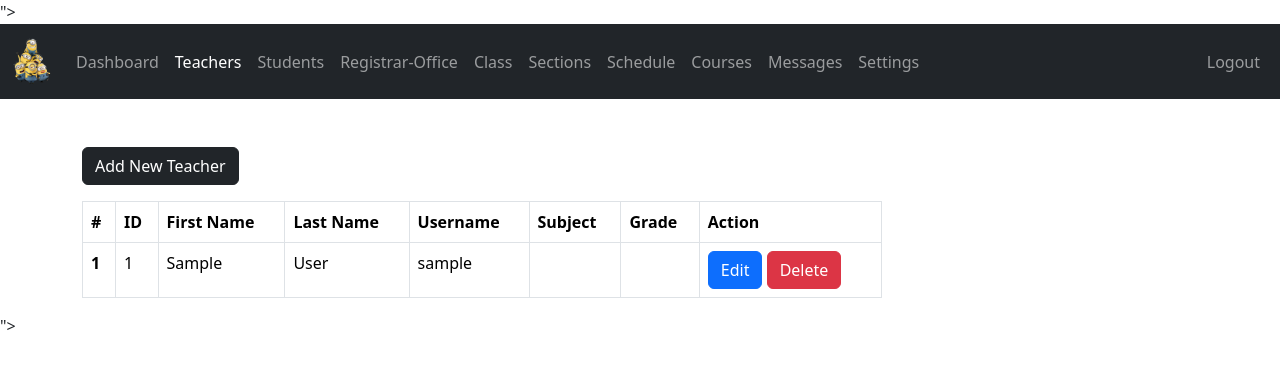
After one commit to Mersy-Dev/school-system, a PHP site: page /admin/teacher.php in a window 1280 px wide. The commit adds this page. Shown: the top 369 px of the page. Run offline with PHP 8.4, Linux system fonts and the light colour scheme; the visitor is signed in with stand-in values (Sample User, id 1); tables that the repository leaves empty or names only in its code hold one stand-in row (values such as "Sample post").

Commit message:
Able to add teacher successfully

```diff
--- /dev/null
+++ b/admin/data/grade.php
@@ -0,0 +1,36 @@
+<?php
+
+// get all subjects
+function getAllGrades($conn)
+{
+    $sql = "SELECT * FROM grades";
+    $stmt = $conn->prepare($sql);
+    $stmt->execute();
+
+    if ($stmt->rowCount() >= 1) {
+        $grades = $stmt->fetchAll();
+        return $grades;
+    } else {
+        return 0;
+    }
+
+
+}
+
+
+// get all grades by  id
+function getGradeById($grade_id, $conn)
+{
+    $sql = "SELECT * FROM grades WHERE grade_id=?";
+    $stmt = $conn->prepare($sql);
+    $stmt->execute([$grade_id]);
+
+    if ($stmt->rowCount() == 1) {
+        $grade = $stmt->fetch();
+        return $grade;
+    } else {
+        return 0;
+    }
+
+
+}
--- /dev/null
+++ b/admin/data/subject.php
@@ -0,0 +1,33 @@
+<?php
+// get all subjects
+function getAllSubjects($conn)
+{
+    $sql = "SELECT * FROM subjects";
+    $stmt = $conn->prepare($sql);
+    $stmt->execute();
+
+    if ($stmt->rowCount() >= 1) {
+        $subjects = $stmt->fetchAll();
+        return $subjects;
+    } else {
+        return 0;
+    }
+
+
+}
+//get subject by id
+function getSubjectById($subject_id, $conn)
+{
+    $sql = "SELECT * FROM subjects WHERE subject_id=?";
+    $stmt = $conn->prepare($sql);
+    $stmt->execute([$subject_id]);
+
+    if ($stmt->rowCount() == 1) {
+        $subject = $stmt->fetch();
+        return $subject;
+    } else {
+        return 0;
+    }
+
+
+}
--- /dev/null
+++ b/admin/data/teacher.php
@@ -0,0 +1,34 @@
+<?php
+
+function getAllTeachers($conn)
+{
+    $sql = "SELECT * FROM teachers";
+    $stmt = $conn->prepare($sql);
+    $stmt->execute();
+
+    if ($stmt->rowCount() >= 1) {
+        $teachers = $stmt->fetchAll();
+        return $teachers;
+    } else {
+        return 0;
+    }
+
+
+}
+
+
+// check if the username is unique
+function unameIsUnique($uname, $conn)
+{
+    $sql = "SELECT username FROM teachers WHERE username=? ";
+    $stmt = $conn->prepare($sql);
+    $stmt->execute([$uname]);
+
+    if ($stmt->rowCount() >= 1) {
+        return 0;
+    } else {
+        return 1;
+    }
+
+
+}
--- /dev/null
+++ b/admin/inc/navbar.php
@@ -0,0 +1,50 @@
+<nav class="navbar navbar-expand-lg navbar-dark bg-dark ">
+    <div class="container-fluid">
+        <a class="navbar-brand" href="index.php">
+            <img src="../Minion.png" width="40" alt="">
+        </a>
+        <button class="navbar-toggler" type="button" data-bs-toggle="collapse" data-bs-target="#navbarScroll" aria-controls="navbarScroll" aria-expanded="false" aria-label="Toggle navigation">
+            <span class="navbar-toggler-icon"></span>
+        </button>
+        <div class="collapse navbar-collapse" id="navbarScroll">
+            <ul id="navLinks" class="navbar-nav me-auto my-2 my-lg-0 navbar-nav-scroll" style="--bs-scroll-height: 100px;">
+                <li class="nav-item">
+                    <a class="nav-link " aria-current="page" href="index.php">Dashboard</a>
+                </li>
+                <li class="nav-item">
+                    <a class="nav-link" href="teacher.php">Teachers</a>
+                </li>
+                <li class="nav-item">
+                    <a class="nav-link" href="#contact">Students </a>
+                </li>
+                <li class="nav-item">
+                    <a class="nav-link" href="#contact">Registrar-Office </a>
+                </li>
+                <li class="nav-item">
+                    <a class="nav-link" href="#contact">Class </a>
+                </li>
+                <li class="nav-item">
+                    <a class="nav-link" href="#contact">Sections </a>
+                </li>
+                <li class="nav-item">
+                    <a class="nav-link" href="#contact">Schedule </a>
+                </li>
+                <li class="nav-item">
+                    <a class="nav-link" href="#contact">Courses </a>
+                </li>
+                <li class="nav-item">
+                    <a class="nav-link" href="#contact">Messages </a>
+                </li>
+                <li class="nav-item">
+                    <a class="nav-link" href="#contact">Settings </a>
+                </li>
+            </ul>
+
+            <ul class="navbar-nav me-right mb-2 mb-lg-0">
+                <li class="nav-item">
+                    <a class="nav-link" href="../logout.php">Logout</a>
+                </li>
+            </ul>
+        </div>
+    </div>
+</nav>
--- /dev/null
+++ b/admin/teacher.php
@@ -0,0 +1,131 @@
+<?php
+session_start();
+if (isset($_SESSION["admin_id"]) && $_SESSION["role"]) {
+    if ($_SESSION["role"] == "Admin") {
+        include "../DB-connection.php";
+        include "data/teacher.php";
+        include "data/subject.php";
+        include "data/grade.php";
+        $teachers = getAllTeachers($conn);
+        // $grades = getGradeById($conn);
+        // $subjects = getAllSubjects($conn);
+
+?>
+
+        <!DOCTYPE html>
+        <html lang="en">
+
+        <head>
+            <meta charset="UTF-8">
+            <meta name="viewport" content="width=device-width, initial-scale=1.0">
+            <title>Admin - Teachers</title>
+            <link rel="stylesheet" href=" https://cdn.jsdelivr.net/npm/bootstrap@5.3.2/dist/css/bootstrap.min.css" rel="stylesheet" integrity="sha384-T3c6CoIi6uLrA9TneNEoa7RxnatzjcDSCmG1MXxSR1GAsXEV/Dwwykc2MPK8M2HN" crossorigin="anonymous">">
+            <link rel="stylesheet" href="../css/styles.css">
+            <link rel="icon" href="../Minion.png">
+            <script src="https://ajax.googleapis.com/ajax/libs/jquery/3.7.1/jquery.min.js"></script>
+            <link rel="stylesheet" href="https://cdnjs.cloudflare.com/ajax/libs/font-awesome/4.7.0/css/font-awesome.min.css">
+
+        </head>
+
+        <body class="">
+            <?php
+            include "inc/navbar.php";
+            if ($teachers != 0) {
+
+            ?>
+
+                <div class="container mt-5">
+                    <a href="teacher-add.php" class="btn btn-dark">Add New Teacher</a>
+
+                    <div class="table-responsive">
+                        <table class="table table-bordered mt-3 n-table">
+                            <thead>
+                                <tr>
+                                    <th scope="col">#</th>
+                                    <th scope="col">ID</th>
+                                    <th scope="col">First Name</th>
+                                    <th scope="col">Last Name</th>
+                                    <th scope="col">Username</th>
+                                    <th scope="col">Subject</th>
+                                    <th scope="col">Grade</th>
+                                    <th scope="col">Action</th>
+
+                                </tr>
+                            </thead>
+                            <tbody>
+                                <?php foreach ($teachers as $teacher) { ?>
+
+                                    <tr>
+                                        <th scope="row">1</th>
+                                        <td><?= $teacher['teacher_id'] ?></td>
+                                        <td><?= $teacher['fname'] ?></td>
+                                        <td><?= $teacher['lname'] ?></td>
+                                        <td><?= $teacher['username'] ?></td>
+                                        <td>
+                                            <?php
+                                            $s = '';
+                                            $subjects = str_split(trim($teacher['subjects']));
+
+                                            foreach ($subjects as $subject) {
+                                                $s_temp = getSubjectById($subject, $conn);
+                                                if ($s_temp != 0)
+                                                    $s .= $s_temp['subject_code'] . ', ';
+                                            }
+                                            echo $s;
+                                            ?>
+                                        </td>
+                                        <td>
+                                            <?php
+                                            $g = '';
+                                            $grades = str_split(trim($teacher['grades']));
+
+                                            foreach ($grades as $grade) {
+                                                $g_temp = getGradeById($grade, $conn);
+                                                if ($g_temp != 0)
+                                                    $g .= $g_temp['grade_code'] . '- ' .
+                                                    $g_temp['grade'] . ', ';
+                                            }
+                                            echo $g;
+                                            ?>
+                                        </td>
+                                        <td>
+                                            <a href="" class="btn btn-primary">Edit</a>
+                                            <a href="" class="btn btn-danger">Delete</a>
+
+                                        </td>
+
+                                    </tr>
+                                <?php } ?>
+
+                            </tbody>
+                        </table>
+                    </div>
+                <?php } else { ?>
+                    <div class="alert alert-info .w-450 m-5" role="alert">
+                        empty
+                    </div>
+                <?php } ?>
+                </div>
+
+                <script>
+                    $(document).ready(function() {
+                        $("#navLinks li:nth-child(2) a").addClass("active");
+                    });
+                </script>
+                <script src=" https://cdn.jsdelivr.net/npm/bootstrap@5.3.2/dist/js/bootstrap.bundle.min.js" integrity="sha384-C6RzsynM9kWDrMNeT87bh95OGNyZPhcTNXj1NW7RuBCsyN/o0jlpcV8Qyq46cDfL" crossorigin="anonymous"></script>"></script>
+        </body>
+
+        </html>
+
+<?php
+    } else {
+        echo "Please log in first to see this page.";
+        header("Location: ../login.php");
+        exit;
+    }
+} else {
+    echo "Please log in first to see this page.";
+    header("Location: ../login.php");
+    exit;
+}
+?>
--- a/css/styles.css
+++ b/css/styles.css
@@ -99,3 +99,12 @@ textarea{
 .w-450{
     width: 450px;
 }
+
+.n-table{
+    max-width: 800px;
+}
+
+.form-w{
+    max-width: 600px;
+    width: 100%;
+}
```
Also changed, not shown: admin/index.php (added, +113 -0 lines), admin/req/teacher-add.php (added, +88 -0 lines), admin/teacher-add.php (added, +158 -0 lines), home.php (deleted, +0 -57 lines), req/login.php (+6 -7 lines), index.php (indentation only).
